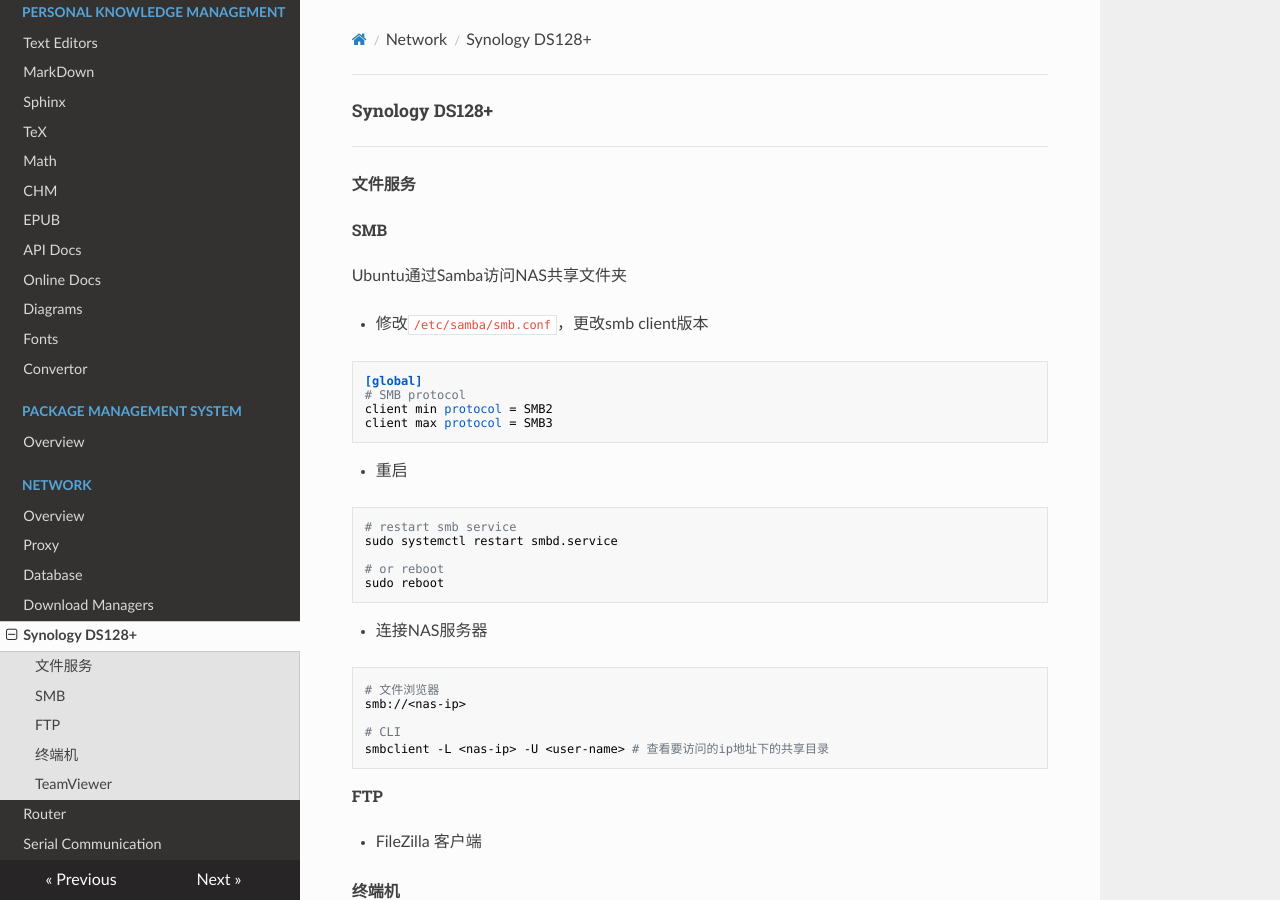
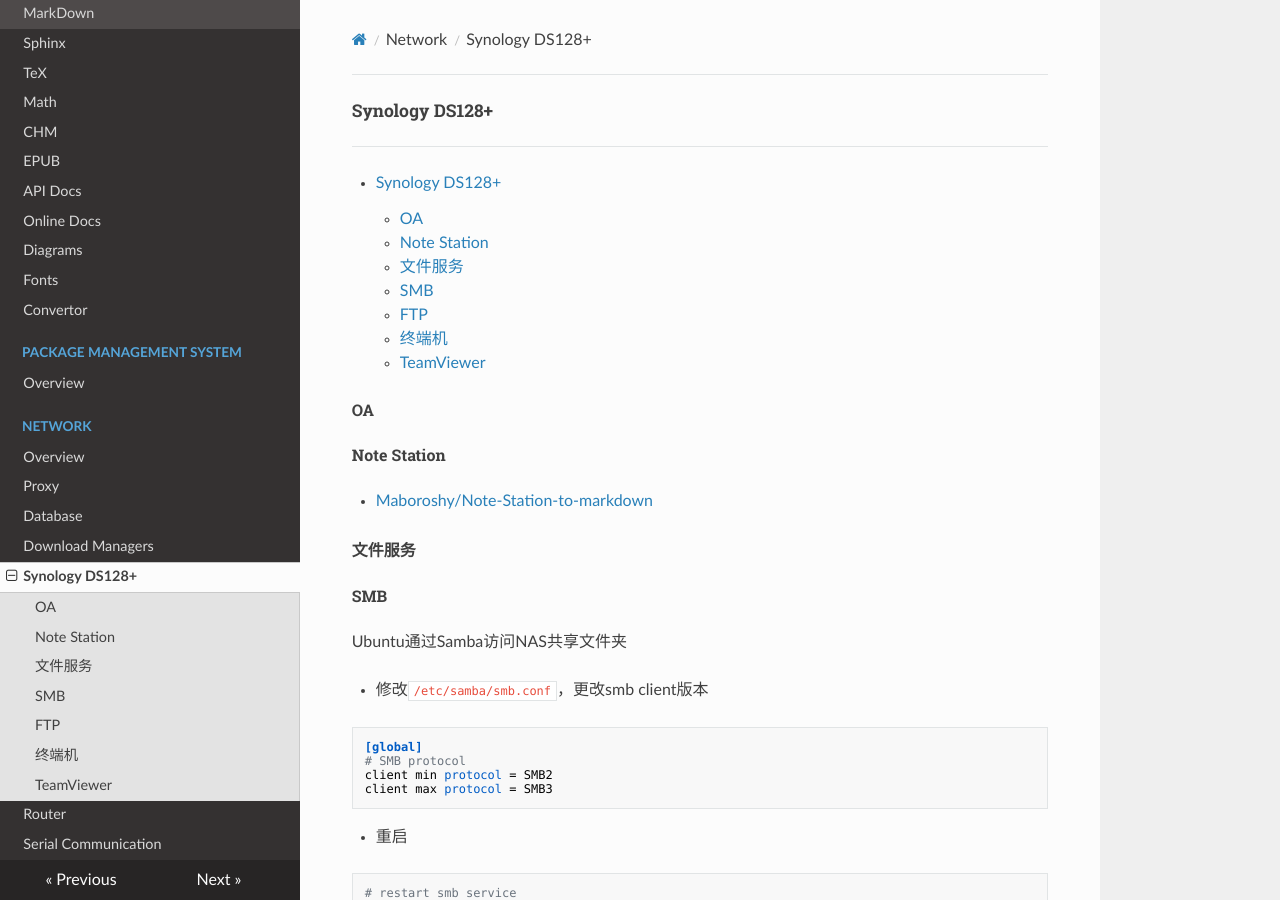
Before and after one commit to cggos/DevOps, an MkDocs documentation site: the page built from docs/08-network/nas/synology_nas.md, in a window 1280 px wide and 900 px high. Built offline with MkDocs 1.6.1, drawn with Linux system fonts in a browser that asks for light colours; nearby versions of some CDN libraries.

Commit message:
update docs/08-network/nas/synology_nas.md

```diff
--- a/docs/08-network/nas/synology_nas.md
+++ b/docs/08-network/nas/synology_nas.md
@@ -1,6 +1,14 @@
 # Synology DS128+
 
 -----
+
+[TOC]
+
+## OA
+
+### Note Station
+
+* [Maboroshy/Note-Station-to-markdown](https://github.com/Maboroshy/Note-Station-to-markdown)
 
 ## 文件服务
 
```
